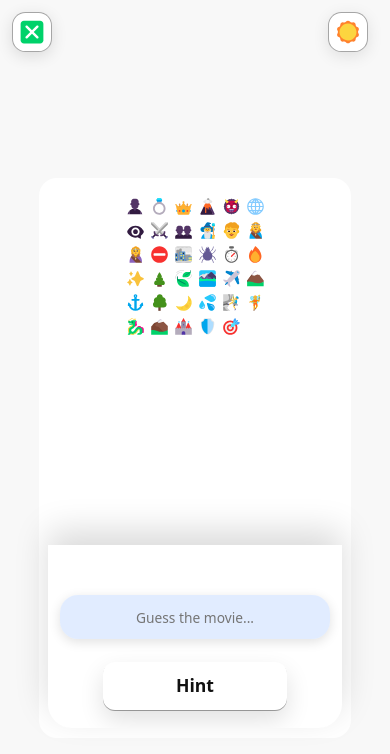
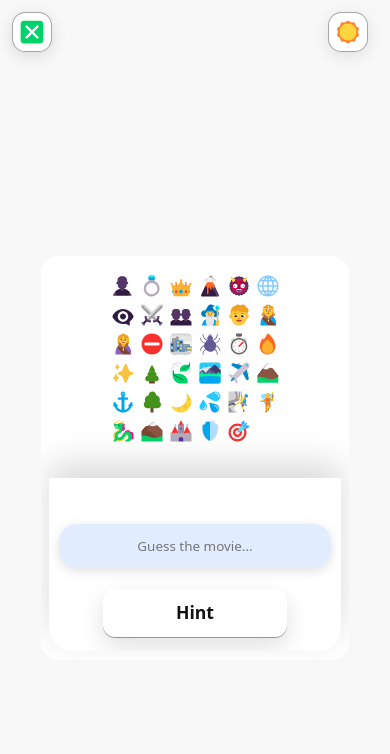
Before and after one commit to ojole/emcrypted, a React (Create React App) app in the folder emcrypted-react/: page /start in a window 390 px wide. Shown: the top 754 px of the page. Built offline with nearby package versions, Linux system fonts and the light colour scheme; a web font is replaced by a local one.

Commit message:
Refine responsive game card scaling and summary scroll layout

```diff
--- a/emcrypted-react/src/App.css
+++ b/emcrypted-react/src/App.css
@@ -277,17 +277,15 @@ body.theme-dark .top-left-username {
 }
 
 .phoneCard--game {
-  width: min(calc(100% - 16px), 340px);
-  max-width: 340px;
-  height: min(
-    620px,
-    calc(100dvh - var(--stage-top-pad) - var(--stage-bottom-pad))
-  );
+  width: min(calc(100% - 18px), 338px);
+  max-width: 338px;
+  height: auto;
   min-height: 0;
-  max-height: none;
+  max-height: min(82dvh, calc(100dvh - var(--stage-top-pad) - var(--stage-bottom-pad)));
   margin: 0 auto;
-  padding: clamp(8px, 1.8vh, 12px) clamp(9px, 2.8vw, 11px);
-  gap: clamp(8px, 1.2vw, 14px);
+  padding: clamp(8px, 1.6vh, 11px) clamp(8px, 2.5vw, 10px);
+  gap: clamp(6px, 1vh, 10px);
+  overflow: hidden;
 }
 
 .panelHeader {
@@ -353,16 +351,13 @@ body.theme-dark .top-left-username {
   }
 
   .phoneCard--game {
-    width: min(calc(100% - 14px), 312px);
-    max-width: 312px;
-    height: min(
-      560px,
-      calc(100dvh - var(--stage-top-pad) - var(--stage-bottom-pad))
-    );
+    width: min(calc(100% - 14px), 308px);
+    max-width: 308px;
+    height: auto;
     min-height: 0;
-    max-height: none;
+    max-height: min(78dvh, calc(100dvh - var(--stage-top-pad) - var(--stage-bottom-pad)));
     margin: 0 auto;
-    padding: clamp(8px, 1.9vh, 10px) clamp(8px, 2.8vw, 9px);
+    padding: clamp(7px, 1.6vh, 9px) clamp(7px, 2.4vw, 8px);
     border-radius: 18px;
   }
 }
--- a/emcrypted-react/src/data/EmojiGrid.js
+++ b/emcrypted-react/src/data/EmojiGrid.js
@@ -1,4 +1,10 @@
-import React, { forwardRef, useEffect, useState } from "react";
+import React, {
+  forwardRef,
+  useCallback,
+  useEffect,
+  useRef,
+  useState,
+} from "react";
 import EmojiIcon from "../utils/EmojiIcon";
 
 const DEFAULT_COLS = 7;
@@ -9,6 +15,24 @@ const EmojiGrid = forwardRef(
       width: typeof window !== "undefined" ? window.innerWidth : 1024,
       height: typeof window !== "undefined" ? window.innerHeight : 900,
     }));
+    const [containerMetrics, setContainerMetrics] = useState({
+      width: 0,
+      height: 0,
+    });
+    const gridRef = useRef(null);
+
+    const assignGridRef = useCallback(
+      (node) => {
+        gridRef.current = node;
+        if (!ref) return;
+        if (typeof ref === "function") {
+          ref(node);
+          return;
+        }
+        ref.current = node;
+      },
+      [ref]
+    );
 
     useEffect(() => {
       if (typeof window === "undefined") return undefined;
@@ -21,8 +45,51 @@ const EmojiGrid = forwardRef(
       return () => window.removeEventListener("resize", handleResize);
     }, []);
 
+    useEffect(() => {
+      if (typeof window === "undefined") return undefined;
+      const node = gridRef.current;
+      if (!node) return undefined;
+      const wrapNode = node.parentElement;
+      const boardNode = node.closest(".game-board");
+
+      const updateMetrics = () => {
+        const width = wrapNode?.clientWidth || node.clientWidth || viewport.width;
+        const height = boardNode?.clientHeight || wrapNode?.clientHeight || viewport.height;
+        setContainerMetrics((prev) => {
+          if (prev.width === width && prev.height === height) {
+            return prev;
+          }
+          return { width, height };
+        });
+      };
+
+      updateMetrics();
+      window.addEventListener("resize", updateMetrics, { passive: true });
+
+      let observer = null;
+      if ("ResizeObserver" in window) {
+        observer = new ResizeObserver(updateMetrics);
+        if (wrapNode) observer.observe(wrapNode);
+        if (boardNode) observer.observe(boardNode);
+      }
+
+      return () => {
+        window.removeEventListener("resize", updateMetrics);
+        if (observer) observer.disconnect();
+      };
+    }, [tokens.length, viewport.height, viewport.width]);
+
     const viewportWidth = viewport.width;
     const viewportHeight = viewport.height;
+    const availableWidth = Math.max(
+      200,
+      (containerMetrics.width || viewportWidth) - (viewportWidth <= 430 ? 8 : 14)
+    );
+    const availableHeight = Math.max(
+      180,
+      (containerMetrics.height || viewportHeight * 0.45) - (viewportWidth <= 430 ? 8 : 14)
+    );
+
     const isEmbeddedCompactWidth = viewportWidth <= 760;
     const isVeryCompactWidth = viewportWidth <= 560;
     const isPhoneWidth = viewportWidth <= 430;
@@ -35,22 +102,10 @@ const EmojiGrid = forwardRef(
     const dimSet = new Set(dimmedEmojis);
     const isDimming = dimSet.size > 0;
 
-    let iconSize = isPhoneWidth
-      ? 20
-      : isVeryCompactWidth
-        ? 21
-        : isNarrowWidth
-          ? 23
-          : isEmbeddedCompactWidth
-            ? 25
-            : 28;
-    if (isCompactHeight) iconSize -= 1;
-    if (isTightHeight) iconSize -= 1;
-    if (isUltraTightHeight) iconSize -= 1;
-    if (compactMode) iconSize -= isPhoneWidth ? 1 : 2;
-    iconSize = Math.max(18, iconSize);
+    const tokenCount = Array.isArray(tokens) ? tokens.length : 0;
+    const densityPenalty = tokenCount >= 72 ? 3 : tokenCount >= 60 ? 2 : tokenCount >= 48 ? 1 : 0;
+    const isDenseGrid = tokenCount >= 56;
 
-    const cellSize = iconSize + (isTightHeight ? 1 : 2);
     const cellGap = isPhoneWidth
       ? (isUltraTightHeight ? 2 : 3)
       : isNarrowWidth
@@ -58,23 +113,53 @@ const EmojiGrid = forwardRef(
         : isEmbeddedCompactWidth
           ? 5
           : 6;
-    const maxColsByWidth = isPhoneWidth ? 6 : isNarrowWidth ? 7 : isEmbeddedCompactWidth ? 7 : DEFAULT_COLS;
+    const resolvedGap = Math.max(2, cellGap - (isDenseGrid ? 1 : 0));
+
     const minCols = isPhoneWidth ? 4 : 5;
-    const desiredCols = tokens.length ? Math.ceil(Math.sqrt(tokens.length)) : maxColsByWidth;
-    const columns = tokens.length
-      ? Math.min(maxColsByWidth, Math.max(minCols, desiredCols))
-      : maxColsByWidth;
+    const maxColsByDevice = isPhoneWidth ? 6 : isNarrowWidth ? 7 : DEFAULT_COLS;
+    const hardColsByWidth = Math.max(
+      minCols,
+      Math.floor((availableWidth + resolvedGap) / (20 + resolvedGap))
+    );
+    const maxCols = Math.max(minCols, Math.min(maxColsByDevice, hardColsByWidth));
+    const desiredCols = tokenCount ? Math.ceil(Math.sqrt(tokenCount)) : maxCols;
+    const columns = tokenCount ? Math.min(maxCols, Math.max(minCols, desiredCols)) : maxCols;
+    const rows = tokenCount ? Math.ceil(tokenCount / columns) : 1;
+
+    let preferredIconSize = isPhoneWidth
+      ? 23
+      : isVeryCompactWidth
+        ? 24
+        : isNarrowWidth
+          ? 26
+          : isEmbeddedCompactWidth
+            ? 28
+            : 30;
+
+    if (tokenCount <= 40) preferredIconSize += 2;
+    if (tokenCount <= 24) preferredIconSize += 2;
+    if (isCompactHeight) preferredIconSize -= 1;
+    if (isTightHeight) preferredIconSize -= 1;
+    if (isUltraTightHeight) preferredIconSize -= 1;
+    preferredIconSize -= densityPenalty;
+    if (compactMode) preferredIconSize -= 1;
+
+    const maxIconByWidth = Math.floor((availableWidth - (columns - 1) * resolvedGap) / columns) - 2;
+    const maxIconByHeight = Math.floor((availableHeight - (rows - 1) * resolvedGap) / rows) - 2;
+    let iconSize = Math.min(preferredIconSize, maxIconByWidth, maxIconByHeight);
+    iconSize = Math.max(17, Math.min(32, iconSize));
+    const cellSize = iconSize + (isTightHeight ? 1 : 2);
     const gridClass = ["emoji-grid", isDimming ? "dim-others" : ""].filter(Boolean).join(" ");
 
     return (
       <div
-        ref={ref}
+        ref={assignGridRef}
         className={gridClass}
         style={{
           "--grid-cols": columns,
           "--emoji-render-size": `${iconSize}px`,
           "--emoji-cell-size": `${cellSize}px`,
-          "--cell-gap": `${cellGap}px`,
+          "--cell-gap": `${resolvedGap}px`,
         }}
       >
         {tokens.map((token, index) => {
--- a/emcrypted-react/src/data/Game.css
+++ b/emcrypted-react/src/data/Game.css
@@ -1,7 +1,7 @@
 .game-screen {
   width: 100%;
   min-height: 0;
-  height: 100%;
+  height: auto;
   display: flex;
   flex-direction: column;
   gap: clamp(8px, 1.4vh, 14px);
@@ -18,14 +18,14 @@
 }
 
 .game-board {
-  flex: 1 1 auto;
+  flex: 0 1 auto;
   min-height: 0;
   display: flex;
   flex-direction: column;
   gap: clamp(6px, 1vw, 10px);
   overflow-y: auto;
-  max-height: none;
-  padding-bottom: clamp(10px, 2vh, 18px);
+  max-height: min(50vh, 420px);
+  padding-bottom: clamp(2px, 0.8vh, 8px);
   -webkit-overflow-scrolling: touch;
   scrollbar-width: none;
 }
@@ -37,8 +37,8 @@
 .emojiGridWrap {
   width: 100%;
   max-width: min(var(--card-max-w, 820px), 100%);
-  margin: clamp(6px, 1.6vh, 14px) auto;
-  padding: 0 clamp(8px, 2.8vw, 18px);
+  margin: clamp(2px, 0.8vh, 8px) auto;
+  padding: 0 clamp(4px, 2vw, 12px);
   display: flex;
   justify-content: center;
   box-sizing: border-box;
@@ -210,10 +210,10 @@ body.theme-dark .hintCooldown {
   position: relative;
   display: flex;
   flex-direction: column;
-  gap: 10px;
-  margin: 0;
-  padding: clamp(10px, 2.2vh, 14px) clamp(10px, 3vw, 16px)
-    clamp(12px, 2.4vh, 18px);
+  gap: 8px;
+  margin: clamp(2px, 0.8vh, 8px) 0 0;
+  padding: clamp(8px, 1.8vh, 12px) clamp(9px, 2.6vw, 14px)
+    clamp(10px, 2vh, 14px);
   background: var(--panel-bg);
   border-bottom-left-radius: var(--card-radius);
   border-bottom-right-radius: var(--card-radius);
@@ -226,8 +226,8 @@ body.theme-dark .game-input {
 }
 
 .search-bar {
-  --guess-input-font-size: clamp(0.92rem, 1.55vw, 1.08rem);
-  --guess-option-font-size: clamp(0.9rem, 1.35vw, 1.04rem);
+  --guess-input-font-size: clamp(0.88rem, 1.25vw, 1rem);
+  --guess-option-font-size: clamp(0.84rem, 1.15vw, 0.98rem);
   width: 100%;
   display: flex;
   flex-direction: column;
@@ -241,10 +241,10 @@ body.theme-dark .game-input {
 
 .search-results {
   width: 100%;
-  max-height: min(24vh, 172px);
+  max-height: min(20vh, 152px);
   display: flex;
   flex-direction: column;
-  gap: 6px;
+  gap: 5px;
   padding: 0.2rem 0.1rem 0.1rem;
   overflow-y: auto;
   -webkit-overflow-scrolling: touch;
@@ -283,7 +283,7 @@ body:not(.theme-dark) .search-results {
 .result-item {
   background-color: var(--result-item-bg, var(--panel-bg));
   color: var(--color-ink);
-  padding: 8px 10px;
+  padding: 7px 9px;
   border-radius: 12px;
   display: flex;
   justify-content: space-between;
@@ -318,14 +318,15 @@ body:not(.theme-dark) .search-results {
 .result-item .guess-option-title {
   flex: 1;
   text-align: left;
-  line-height: 1.1;
+  line-height: 1.12;
   font-family: system-ui, -apple-system, "Segoe UI", Roboto, sans-serif;
   font-weight: 600;
-  font-size: var(--guess-option-font-size);
-  overflow: hidden;
+  font-size: var(--guess-option-font-size) !important;
+  overflow: hidden !important;
   display: block;
-  white-space: nowrap;
-  text-overflow: ellipsis;
+  white-space: nowrap !important;
+  text-overflow: ellipsis !important;
+  word-break: keep-all;
 }
 
 .result-arrow {
@@ -333,8 +334,8 @@ body:not(.theme-dark) .search-results {
   display: inline-flex;
   align-items: center;
   justify-content: center;
-  width: 30px;
-  height: 30px;
+  width: 26px;
+  height: 26px;
   border: 0;
   border-radius: 0;
   background: transparent;
@@ -564,16 +565,16 @@ body.theme-dark .hintCountdownBar {
 @media (max-width: 768px) {
   .emojiGridWrap {
     margin: clamp(4px, 1vh, 10px) auto;
-    padding: 0 clamp(6px, 2vw, 12px);
+    padding: 0 clamp(3px, 1.6vw, 10px);
   }
 
   .game-input {
-    padding: clamp(10px, 2vh, 14px) clamp(10px, 3vw, 14px)
-      calc(clamp(12px, 2.6vh, 18px) + env(safe-area-inset-bottom));
+    padding: clamp(8px, 1.8vh, 12px) clamp(8px, 2.6vw, 12px)
+      calc(clamp(10px, 2.2vh, 14px) + env(safe-area-inset-bottom));
   }
 
   .game-board {
-    max-height: min(50vh, 430px);
+    max-height: min(44vh, 360px);
   }
 
   /* Keep pills visible on mobile instead of hiding them */
@@ -591,16 +592,16 @@ body.theme-dark .hintCountdownBar {
 
 @media (max-width: 480px) {
   .emojiGridWrap {
-    padding: 0 4px;
+    padding: 0 2px;
   }
 
   .search-bar {
-    --guess-input-font-size: clamp(0.86rem, 3.2vw, 0.98rem);
-    --guess-option-font-size: clamp(0.84rem, 3vw, 0.96rem);
+    --guess-input-font-size: clamp(0.84rem, 2.8vw, 0.94rem);
+    --guess-option-font-size: clamp(0.8rem, 2.55vw, 0.9rem);
   }
 
   .search-results {
-    max-height: min(20vh, 136px);
+    max-height: min(18vh, 126px);
     gap: 5px;
   }
 
@@ -631,7 +632,7 @@ body.theme-dark .hintCountdownBar {
   }
 
   .game-board {
-    max-height: min(42vh, 360px);
+    max-height: min(42vh, 330px);
   }
 
   .btn {
@@ -651,6 +652,6 @@ body.theme-dark .hintCountdownBar {
   }
 
   .game-board {
-    max-height: min(40vh, 330px);
+    max-height: min(40vh, 312px);
   }
 }
--- a/emcrypted-react/src/styles.css
+++ b/emcrypted-react/src/styles.css
@@ -190,8 +190,9 @@
   border: 1px solid var(--btn-border);
   box-shadow: none;
   overflow: hidden;
-  display: flex;
-  flex-direction: column;
+  display: grid;
+  grid-template-rows: auto minmax(0, 1fr) auto;
+  gap: 0;
   position: relative;
   height: clamp(320px, 54vh, 500px);
   max-height: clamp(320px, 54vh, 500px);
@@ -204,13 +205,14 @@
 .summaryFixedTop {
   flex-shrink: 0;
   text-align: center;
-  margin-bottom: 12px;
+  margin-bottom: 0;
+  padding-bottom: 10px;
 }
 
 /* Scrollable middle section (breakdown rows only) */
 .summaryScrollable {
-  flex: 1 1 auto;
-  min-height: 0;               /* keep this region as the dedicated breakdown scroller */
+  height: 100%;
+  min-height: 0;
   max-height: 100%;
   overflow-y: auto;
   padding-right: 12px;
@@ -229,6 +231,7 @@
   flex: 1 1 auto;
   min-height: 0;
   max-height: 100%;
+  overflow: hidden;
 }
 
 /* Shared app-owned scrollbar styling for any internal scroll area */
@@ -297,7 +300,8 @@
 /* Fixed bottom section (stats) */
 .summaryFixedBottom {
   flex-shrink: 0;
-  margin-top: 12px;
+  margin-top: 10px;
+  padding-top: 8px;
   text-align: center;
 }
 
```
